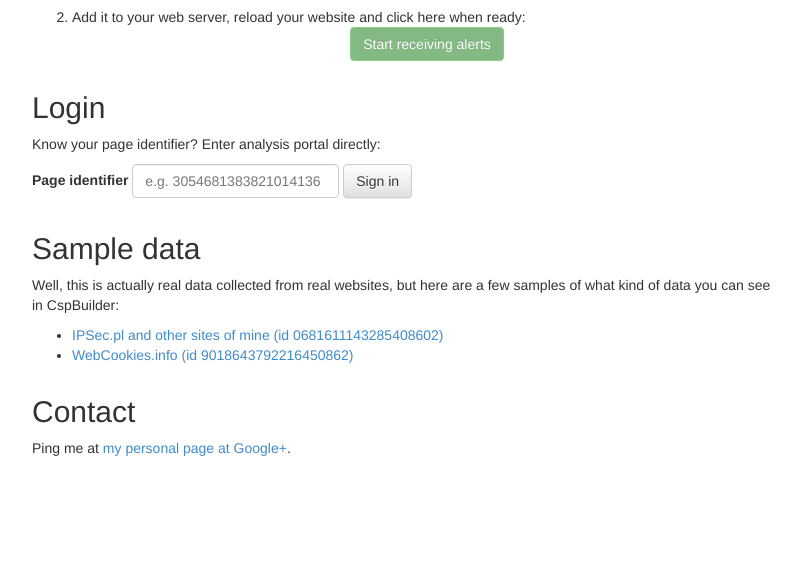
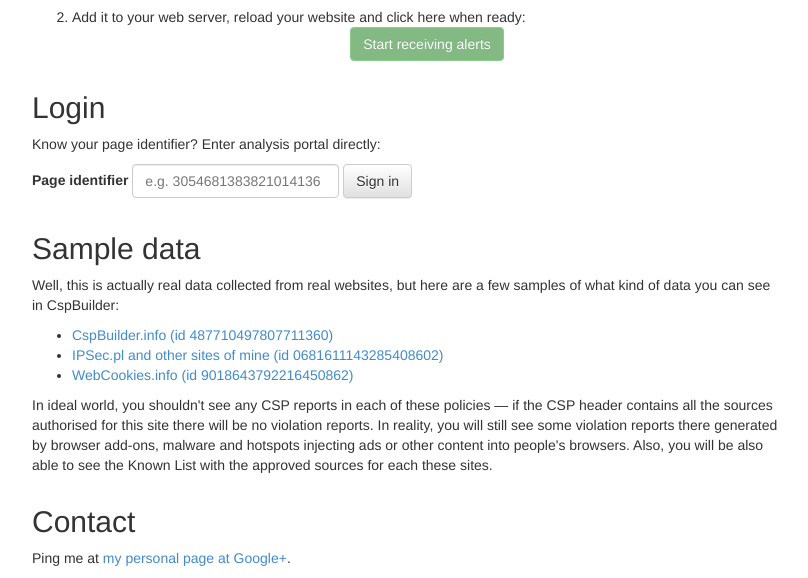
Before and after one commit to kravietz/cspbuilder, a plain HTML site: page static/index.html in a window 1280 px wide. Shown: the part 613-1191 px from the top of the page, without its empty margins (38-846 px from the left). Before the commit the page ends 1081 px from the top, so only its background shows below. Drawn offline with Linux system fonts and the light colour scheme; a script that the page names is missing.

Commit message:
add CspBuilder policy link and more verbose description

```diff
--- a/static/main.html
+++ b/static/main.html
@@ -104,10 +104,18 @@
                 a few samples of what kind of data you can see in CspBuilder:</p>
 
             <ul>
+                <li><a href="/policy/487710497807711360">CspBuilder.info (id 487710497807711360)</a></li>
                 <li><a href="/policy/0681611143285408602/">IPSec.pl and other sites of mine (id 0681611143285408602)</a>
                 </li>
                 <li><a href="/policy/9018643792216450862/">WebCookies.info (id 9018643792216450862)</a></li>
             </ul>
+
+            <p>In ideal world, you shouldn't see any CSP reports in each of these policies &mdash; if the CSP header
+                contains all the sources authorised for this site there will be no violation reports.
+                In reality, you will still see some violation reports there generated by browser add-ons, malware
+                and hotspots injecting ads or other content into people's browsers. Also, you will be also
+                able to see the Known List with the approved sources for each these sites.
+            </p>
         </div>
     </div>
 
```
